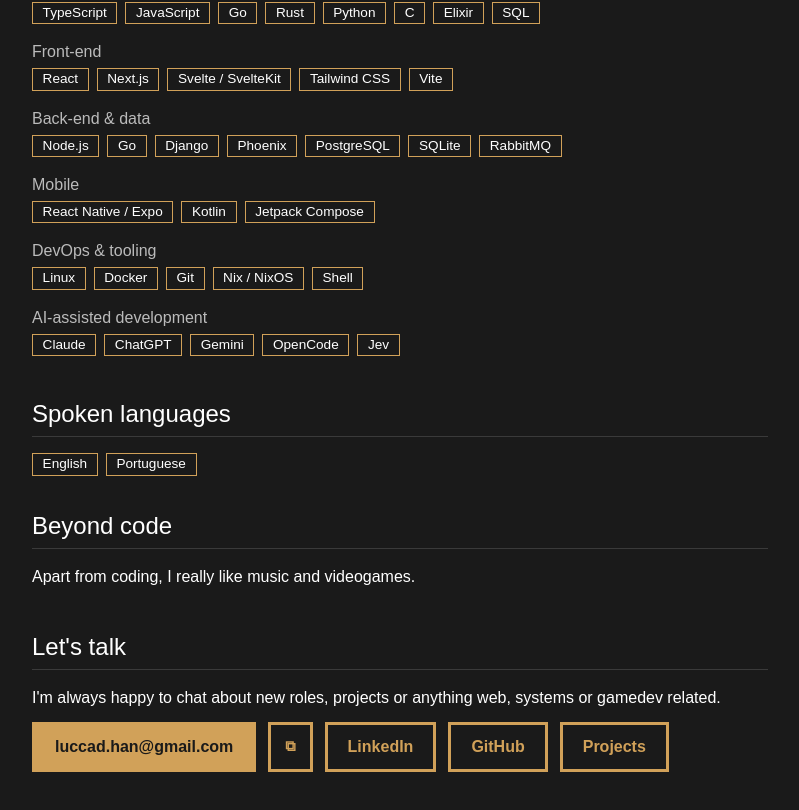
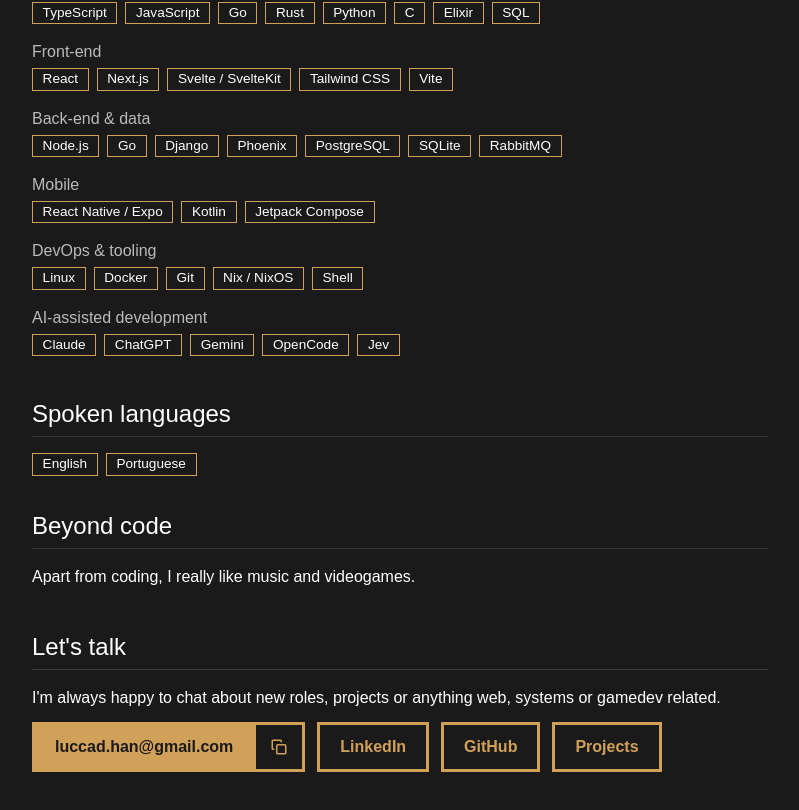
Before and after one commit to ludihan/website, a Next.js app: page /en/about in a window 1280 px wide. Shown: the part 1731-2541 px from the top of the page, without its empty margins (240-1039 px from the left). Built offline with nearby package versions, Linux system fonts and the light colour scheme.

Commit message:
fix: dock copy-email button to email button with a clearer icon

```diff
--- a/app/globals.css
+++ b/app/globals.css
@@ -145,9 +145,18 @@
   background-color: var(--selected);
 }
 
+.email-group {
+  display: inline-flex;
+}
+
+.email-group .btn-link:first-child {
+  border-right: none;
+}
+
 .btn-copy {
+  display: inline-flex;
+  align-items: center;
   padding: 10px 14px;
-  font-size: 0.9em;
   cursor: pointer;
 }
 
--- a/components/CopyEmailButton.tsx
+++ b/components/CopyEmailButton.tsx
@@ -31,7 +31,16 @@
       aria-label={copied ? copiedLabel : label}
       title={copied ? copiedLabel : label}
     >
-      {copied ? "✓" : "⧉"}
+      {copied ? (
+        <svg viewBox="0 0 24 24" width="18" height="18" fill="none" stroke="currentColor" strokeWidth="2.5" strokeLinecap="round" strokeLinejoin="round" aria-hidden="true">
+          <polyline points="20 6 9 17 4 12" />
+        </svg>
+      ) : (
+        <svg viewBox="0 0 24 24" width="18" height="18" fill="none" stroke="currentColor" strokeWidth="2" strokeLinecap="round" strokeLinejoin="round" aria-hidden="true">
+          <rect x="9" y="9" width="12" height="12" rx="1.5" />
+          <path d="M5 15H4a1 1 0 0 1-1-1V4a1 1 0 0 1 1-1h10a1 1 0 0 1 1 1v1" />
+        </svg>
+      )}
     </button>
   );
 }
--- a/components/about/AboutPage.tsx
+++ b/components/about/AboutPage.tsx
@@ -85,10 +85,12 @@
         <h2>{t.contactTitle}</h2>
         <p>{t.contactText}</p>
         <p className="cta">
-          <a href={`mailto:${site.email}`} className="btn-link btn-primary">
-            {site.email}
-          </a>
-          <CopyEmailButton email={site.email} label={t.cta.copyEmail} copiedLabel={t.cta.emailCopied} />
+          <span className="email-group">
+            <a href={`mailto:${site.email}`} className="btn-link btn-primary">
+              {site.email}
+            </a>
+            <CopyEmailButton email={site.email} label={t.cta.copyEmail} copiedLabel={t.cta.emailCopied} />
+          </span>
           <a href={site.linkedin} className="btn-link" target="_blank" rel="noopener noreferrer">
             LinkedIn
           </a>
--- a/components/home/Home.tsx
+++ b/components/home/Home.tsx
@@ -59,10 +59,12 @@
           <Link href={`/${lang}/projects`} className="btn-link btn-primary">
             {t.cta.projects}
           </Link>
+          <span className="email-group">
             <a href={`mailto:${site.email}`} className="btn-link">
               {t.cta.email}
             </a>
             <CopyEmailButton email={site.email} label={t.cta.copyEmail} copiedLabel={t.cta.emailCopied} />
+          </span>
           <a href={site.linkedin} className="btn-link" target="_blank" rel="noopener noreferrer">
             LinkedIn
           </a>
@@ -117,10 +119,12 @@
         <h2>{t.contactTitle}</h2>
         <p>{t.contactText}</p>
         <p className="cta">
+          <span className="email-group">
             <a href={`mailto:${site.email}`} className="btn-link btn-primary">
               {site.email}
             </a>
             <CopyEmailButton email={site.email} label={t.cta.copyEmail} copiedLabel={t.cta.emailCopied} />
+          </span>
           <a href={site.linkedin} className="btn-link" target="_blank" rel="noopener noreferrer">
             LinkedIn
           </a>
```
Lines whose indentation alone changed are shown as unchanged.
